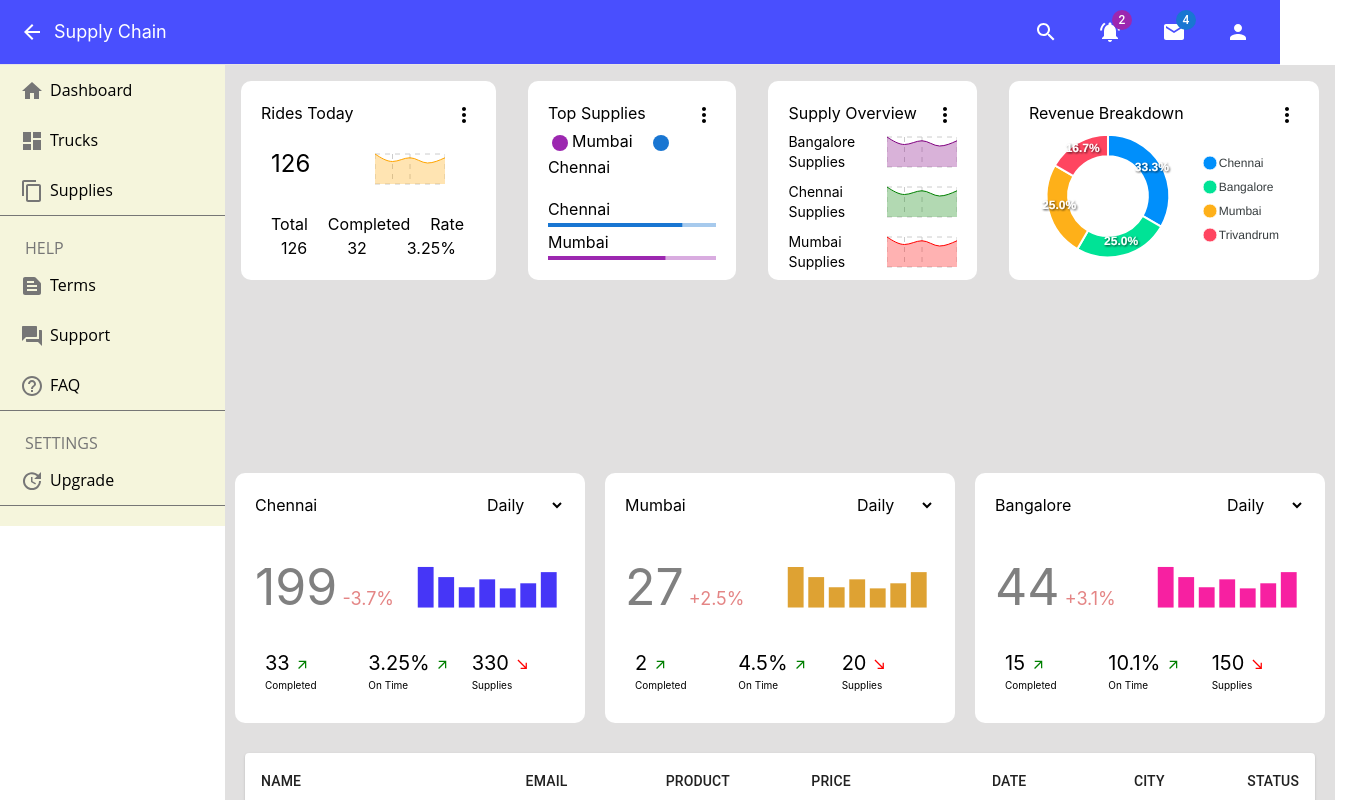
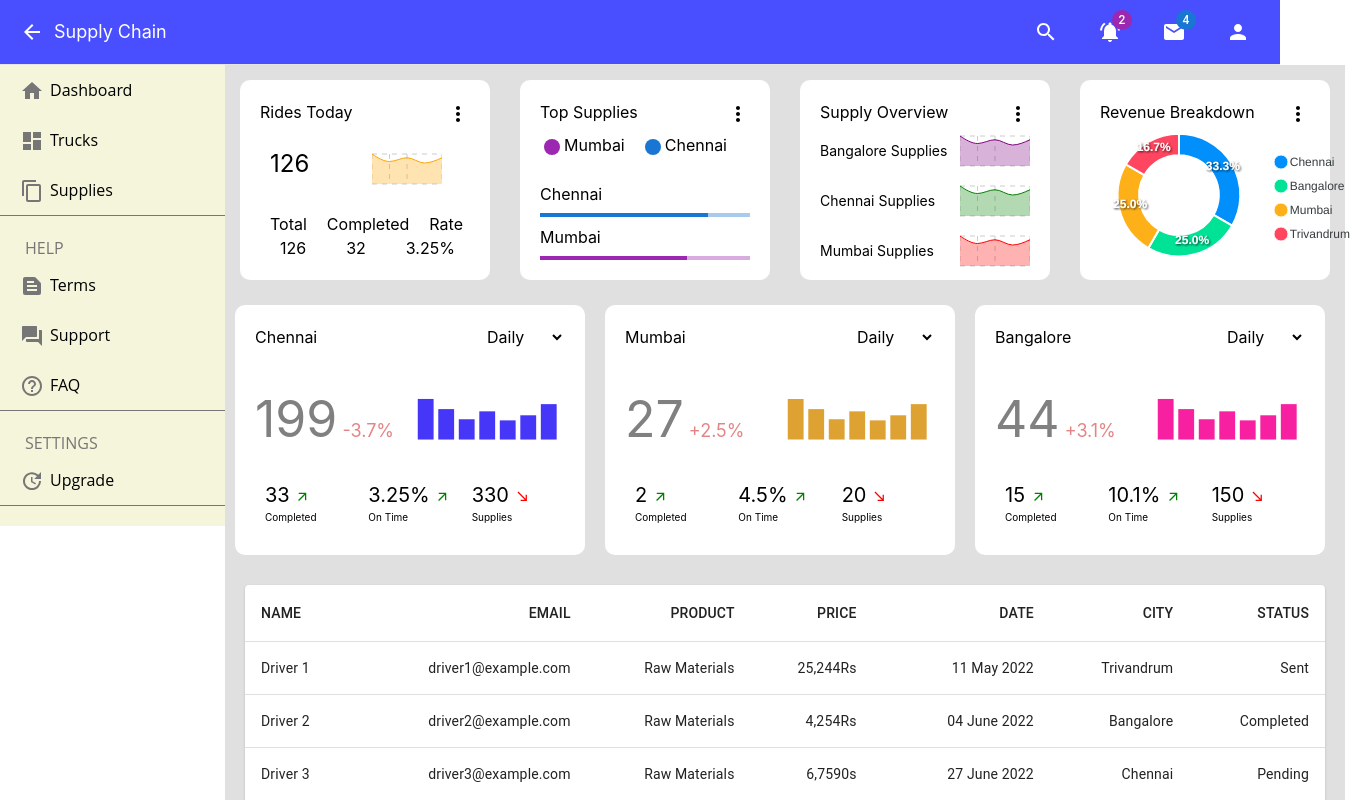
Before and after one commit to antonythomas123/admin_dashboard, a React (Create React App) app: page / in a window 1280 px wide. Shown: the top 800 px of the page, 1370 px wide, since content can reach past the window. Built offline with nearby package versions, Linux system fonts and the light colour scheme.

Commit message:
CSS updated

```diff
--- a/src/Components/Home/Home.css
+++ b/src/Components/Home/Home.css
@@ -1,9 +1,10 @@
 .container{
+    width: 100%;
     height: 100%;
-    width: 100%;
     float:left;
     display: flex;
 }
+
 .home_container{
     display: flex;
     flex-direction: column;
@@ -11,6 +12,8 @@
 }
 .first, .second{
     display: flex;
+    width: 100%;
+    height: 100%;
 }
 @media screen and (max-width: 700px) {
     .sidebar {
--- a/src/Components/Widgets/Widgets.css
+++ b/src/Components/Widgets/Widgets.css
@@ -1,13 +1,12 @@
 .widget{
     display: flex;
     flex-direction: column;
-    margin: 16px;
+    margin: 15px;
     padding: 20px;
     justify-content: space-between;
     background-color: white;
-    height: 50%;
-    width: 40%;
-    max-width: fit-content;
+    height: 200px;
+    width: 250px;
     border-radius: 10px;
 }
 .l_side{
```
